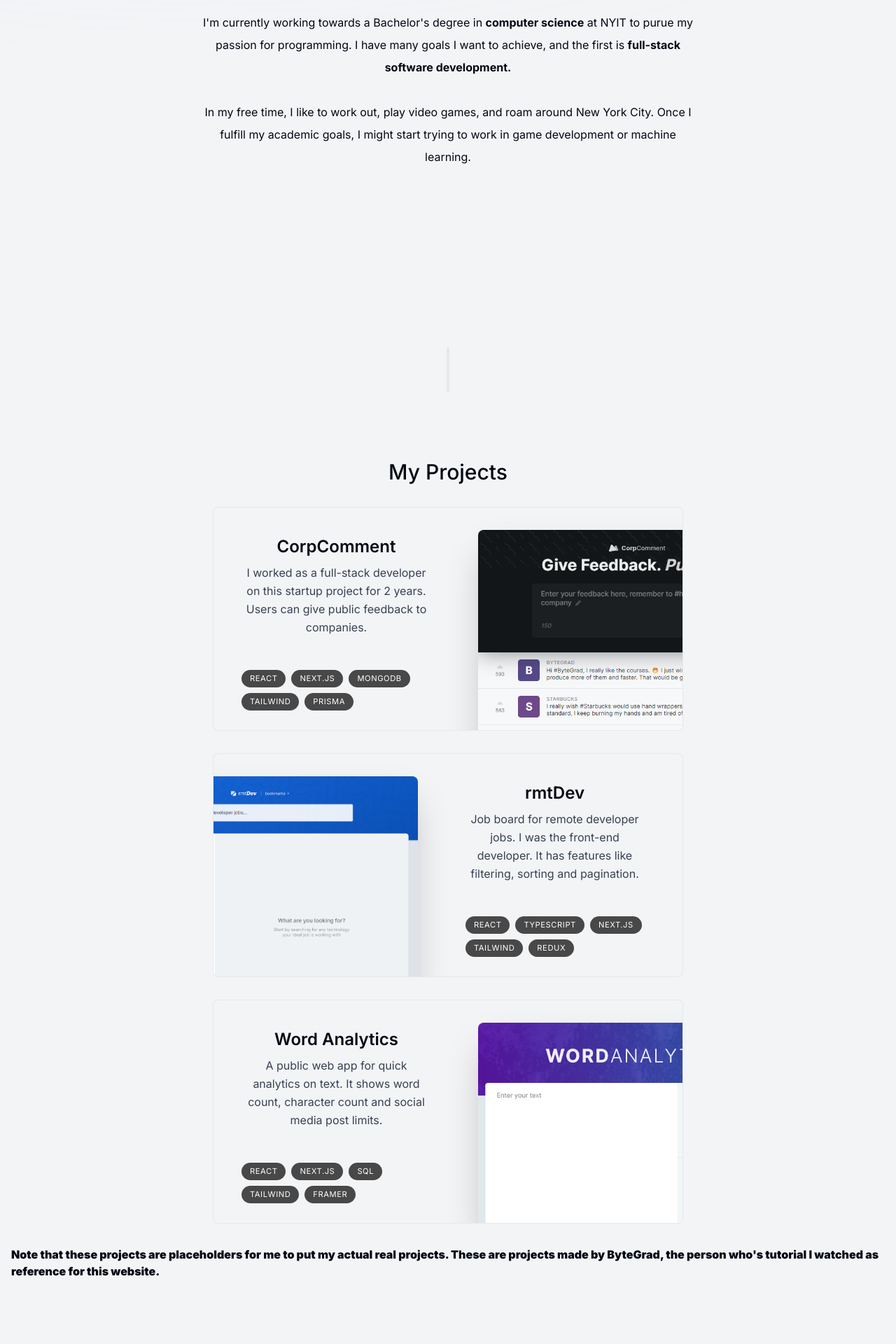
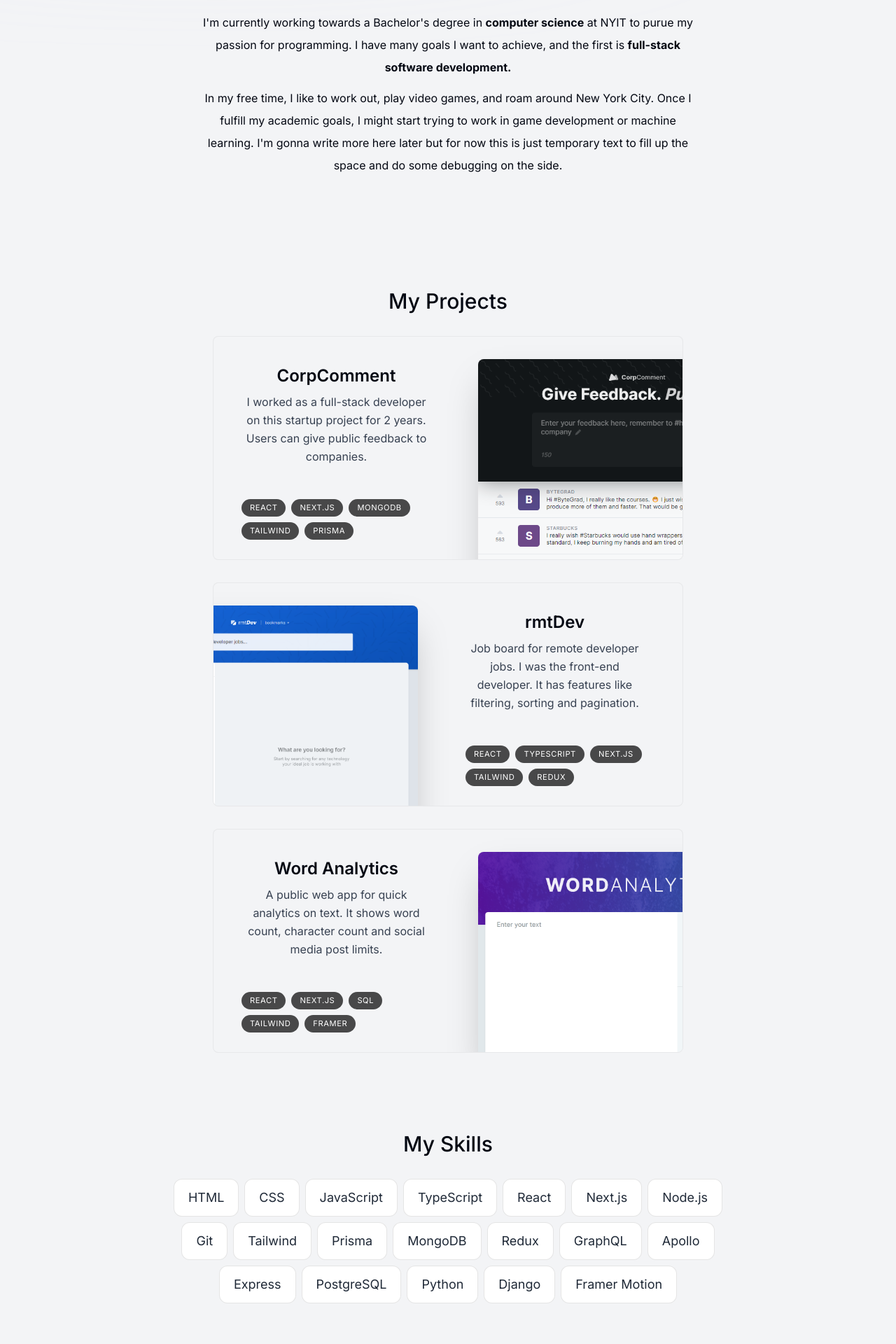
Before and after one commit to AliKhachab/PortfolioWebsite, a Next.js app: page / in a window 1280 px wide. Shown: the part 840-2760 px from the top of the page at 70% size. Built offline with nearby package versions, Linux system fonts and the light colour scheme.

Commit message:
skills complete + experiences created

```diff
--- a/app/page.tsx
+++ b/app/page.tsx
@@ -2,6 +2,7 @@ import Intro from "@/components/intro";
 import SectionDivider from "@/components/section-divider";
 import AboutMe from "@/components/about";
 import Projects from "@/components/projects";
+import Skills from "@/components/skills";
 
 export default function Home() {
   return (
@@ -9,10 +10,8 @@ export default function Home() {
       <Intro />
       <SectionDivider />
       <AboutMe />
-      <SectionDivider />
       <Projects />
-      <p className="mb-8 font-black mt-8">Note that these projects are placeholders for me to put my actual real projects. These are projects made by ByteGrad, the person who's tutorial I watched as reference for this website.</p>
-      <SectionDivider />
+      <Skills />
     </main>
   )
 }
--- a/components/about.tsx
+++ b/components/about.tsx
@@ -10,18 +10,19 @@ export default function AboutMe() {
 
   return (
     <motion.section
-    ref={ref}
-    className="mb-28 max-w-[45rem] text-center leading-8 sm:mb-40 scroll:mt-28"
-    initial={{y:100, opacity:0}}
-    animate={{y:0, opacity:1}}
-    transition={{delay:0.175, type: "bounce"}}
-    id="about">
+      ref={ref}
+      className="mb-28 max-w-[45rem] text-center leading-8 sm:mb-40 scroll-mt-28"
+      initial={{ opacity: 0, y: 100 }}
+      animate={{ opacity: 1, y: 0 }}
+      transition={{ delay: 0.175 }}
+      id="about"
+    >
       <SectionHeading>About me</SectionHeading>
-      <p className = "mb-8">
+      <p className = "mb-3">
         I'm currently working towards a Bachelor's degree in <span className="font-bold">computer science</span> at NYIT to purue my passion for programming. I have many goals I want to achieve, and the first is <span className="font-bold">full-stack software development.</span>
       </p>
       <p>
-        In my free time, I like to work out, play video games, and roam around New York City. Once I fulfill my academic goals, I might start trying to work in game development or machine learning.
+        In my free time, I like to work out, play video games, and roam around New York City. Once I fulfill my academic goals, I might start trying to work in game development or machine learning. I'm gonna write more here later but for now this is just temporary text to fill up the space and do some debugging on the side.
       </p>
     </motion.section>
   )
--- /dev/null
+++ b/components/experience.tsx
@@ -0,0 +1,23 @@
+import { useSectionInView } from '@/lib/hooks';
+import React from 'react'
+import SectionHeading from "./section-heading";
+import { VerticalTimeline, VerticalTimelineElement } from "react-vertical-timeline-component";
+import "react-vertical-timeline-component/style.min.css";
+
+
+export default function Experience() {
+
+  const { ref } = useSectionInView("Experience");
+
+
+  return (
+    <section id="experience" ref = { ref }>
+        <SectionHeading>My experience</SectionHeading>
+        <VerticalTimeline>
+            <VerticalTimelineElement>
+
+            </VerticalTimelineElement>
+        </VerticalTimeline>
+    </section>
+  )
+}
--- a/components/projects.tsx
+++ b/components/projects.tsx
@@ -12,7 +12,7 @@ export default function Projects() {
   const { ref } = useSectionInView("Projects", 0.5);
 
   return (
-    <section className = "text-center justify-center items-center scroll-mt-28" id="projects" ref={ref}>
+    <section className = "mb-28 text-center justify-center items-center scroll-mt-28" id="projects" ref={ref}>
         <SectionHeading>My projects</SectionHeading>
         <div>
             { // note that these projects should be turned into mine soon, not the YouTuber's. this is just filler
@@ -20,8 +20,7 @@ export default function Projects() {
                 <React.Fragment key={index}>
                 <Project {...project} />
                 </React.Fragment>
-            ))
-            }
+            ))}
         </div>
     </section>
   )
--- a/components/section-divider.tsx
+++ b/components/section-divider.tsx
@@ -1,13 +1,15 @@
 "use client";
-import React from 'react'
-import { motion } from 'framer-motion';
+
+import React from "react";
+import { motion } from "framer-motion";
 
 export default function SectionDivider() {
   return (
-    <motion.div className="bg-gray-200 my-24 h-16 w-1 rounded-full hidden sm:block"
-    initial={{y: 100, opacity: 0}}
-    animate={{opacity: 1, y:0}}
-    transition={{delay: 0.125}}
+    <motion.div
+      className="bg-gray-200 my-24 h-16 w-1 rounded-full hidden sm:block dark:bg-opacity-20"
+      initial={{ opacity: 0, y: 100 }}
+      animate={{ opacity: 1, y: 0 }}
+      transition={{ delay: 0.125 }}
     ></motion.div>
-  )
+  );
 }
--- /dev/null
+++ b/components/skills.tsx
@@ -0,0 +1,48 @@
+"use client";
+import React from 'react';
+import SectionHeading from "./section-heading";
+import { skillsData } from "@/lib/data";
+import { useSectionInView } from '@/lib/hooks';
+import { motion } from 'framer-motion';
+
+const fadeInAnimationVariance = {
+  initial: {
+    opacity: 0,
+    y: 100
+  },
+  animate: (index: number) => ({
+    opacity: 1,
+    y: 0,
+    transition:
+      {
+        delay: 0.05 * index,
+      }
+  }),
+};
+
+export default function Skills() {
+  const { ref } = useSectionInView("Skills");
+  return (
+    <section className="mb-28 max-w-[53rem] scroll-mt-28 text-center sm:mb-40" ref = { ref } id="skills">
+        <SectionHeading>My skills</SectionHeading>
+        <ul className='flex flex-wrap justify-center gap-2 px-2 text-lg text-gray-800'>
+            {
+                skillsData.map((skill, index) => (
+                    <motion.li
+                    variants={fadeInAnimationVariance}
+                    key={index}
+                    initial="initial"
+                    whileInView="animate"
+                    viewport={
+                      {once: true}
+                    }
+                    custom={index}
+                    className='bg-white border border-black/[0.1] rounded-xl px-5 py-3' >
+                      {skill}
+                      </motion.li>
+                )
+            )}
+        </ul>
+    </section>
+  )
+}
--- a/package.json
+++ b/package.json
@@ -23,7 +23,11 @@
     "react-dom": "18.2.0",
     "react-icons": "^4.12.0",
     "react-intersection-observer": "^9.5.3",
+    "react-vertical-timeline-component": "^3.6.0",
     "tailwindcss": "3.4.0",
     "typescript": "5.3.3"
+  },
+  "devDependencies": {
+    "@types/react-vertical-timeline-component": "^3.3.6"
   }
 }
```
Also changed, not shown: 1 other file (tests, documents, lock files or other folders).
